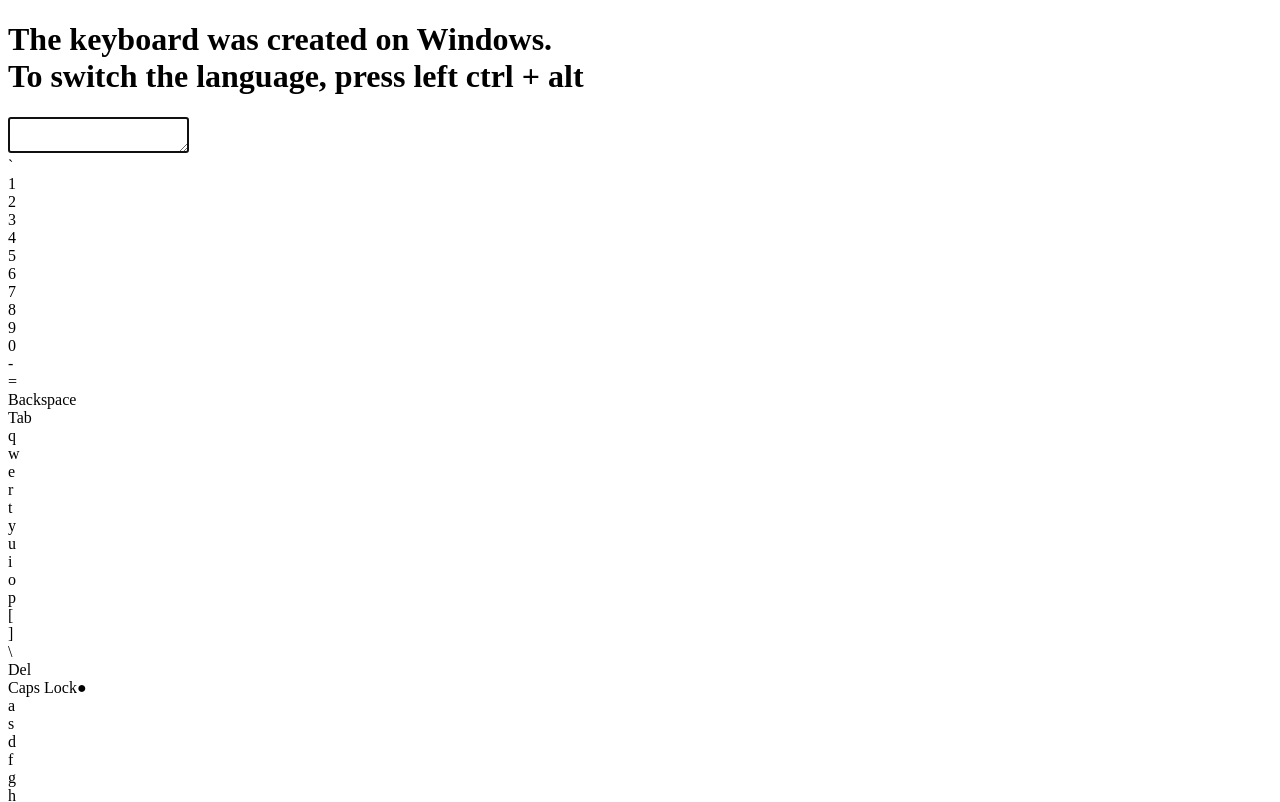
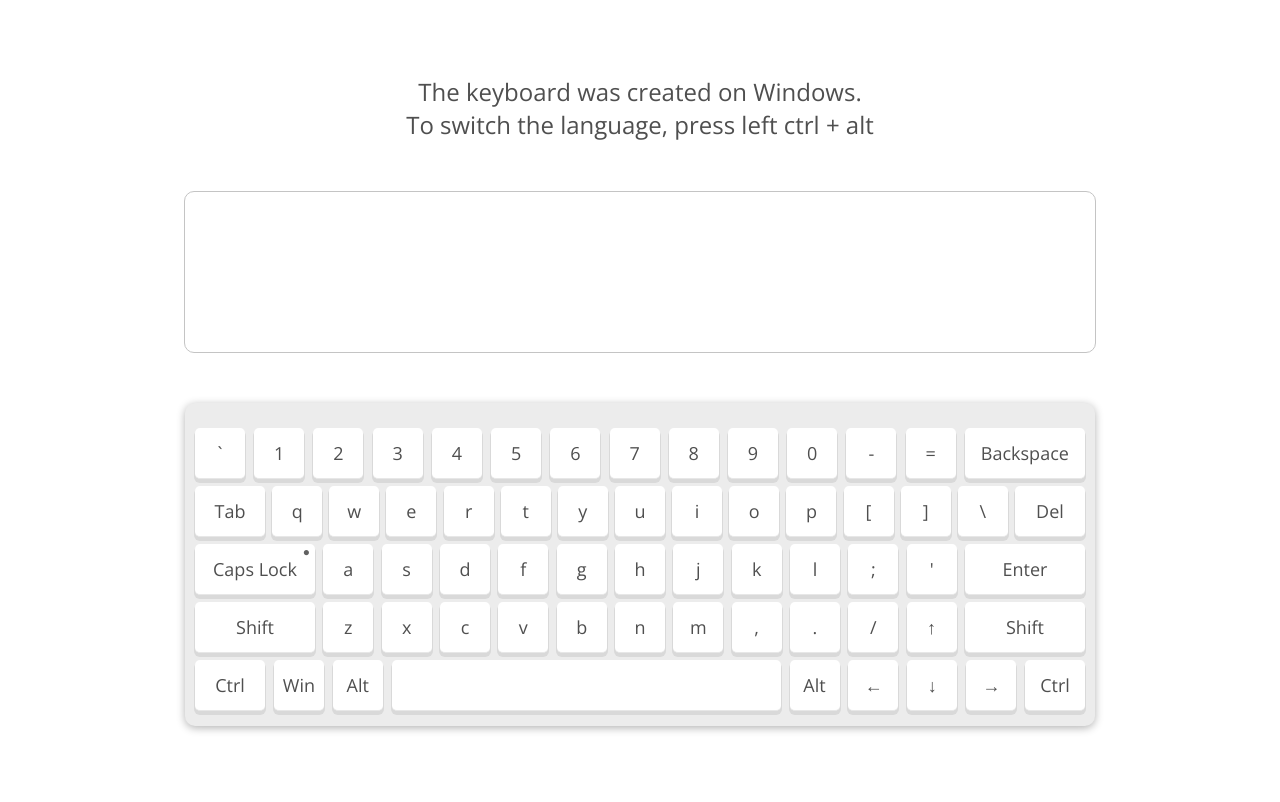
Before and after one commit to annabarnv/virtual-keyboard, a website with bundled scripts: page src/index.html in a window 1280 px wide. Shown: the top 802 px of the page. Built offline with nearby package versions, Linux system fonts and the light colour scheme.

Commit message:
style: add styles to the layout

```diff
--- a/src/sass/base/_base.scss
+++ b/src/sass/base/_base.scss
@@ -0,0 +1,31 @@
+@import url('https://fonts.googleapis.com/css2?family=Open+Sans&display=swap');
+
+body {
+    font-family: 'Open Sans', sans-serif;
+    font-size: 18px;
+    margin: 0;
+}
+
+h1 {
+    font-size: 24px;
+    color: #4f4f4f;
+    font-weight: 400;
+    text-align: center;
+    margin: 0;
+}
+
+.main {
+    display: flex;
+    height: 100vh;
+    overflow: hidden;
+  }
+
+.container {
+    width: 100%;
+    height: 100%;
+    display: flex;
+    flex-direction: column;
+    align-items: center;
+    justify-content: center;
+    gap: 50px;
+}
--- a/src/sass/layout/_keyboard.scss
+++ b/src/sass/layout/_keyboard.scss
@@ -0,0 +1,75 @@
+.keyboard {
+  max-width: 890px;
+  min-height: 100px;
+  background-color: #ececec;
+  padding: 25px 10px 15px 10px;
+  border-radius: 10px;
+  display: flex;
+  justify-content: space-between;
+  align-items: center;
+  flex-wrap: wrap;
+  gap: 7px;
+  box-shadow: rgba(0, 0, 0, 0.3) 0px 2px 8px;
+}
+
+.key-btn {
+  display: flex;
+  justify-content: center;
+  align-items: center;
+  height: 40px;
+  padding: 5px;
+  background: #fff;
+  border-bottom: 1px solid #e7e7e7;
+  box-shadow: 0 3px 0 1px #d9d9d9;
+  border-radius: 5px;
+  color: #4f4f4f;
+  cursor: pointer;
+  user-select: none;
+
+  &.small-btn {
+      width: 40px;
+  }
+
+  &.ctrl-right-btn {
+      width: 50px;
+  }
+
+  &.medium-btn {
+      width: 60px;
+  }
+
+  &.large-btn {
+      width: 110px;
+  }
+
+  &.xxl-btn {
+      width: 379px;
+  }
+}
+
+.key-btn.capslock {
+  position: relative;
+}
+
+.key-btn.pressed {
+  background: #eeeded;
+  color: #414141;
+  position: relative;
+  top: 3px;
+  box-shadow: 0 0 0 1px #e0e0e0;
+  border-bottom-color: #d9d9d9;
+  transition: 0.1s;
+}
+
+.capslock-status {
+  color: #616161;
+  font-size: 12px;
+  position: absolute;
+  top: -1px;
+  right: 5px;
+}
+
+.key-btn.active .capslock-status {
+  color: #8cf800;
+  text-shadow: 0 0 10px #73cb00,
+}
--- a/src/sass/layout/_textarea.scss
+++ b/src/sass/layout/_textarea.scss
@@ -0,0 +1,17 @@
+.textarea {
+  line-height: 22px;
+    width: 890px;
+    height: 140px;
+    resize: none;
+    border-radius: 10px;
+    border: 1px solid #ddd;
+    padding: 10px;
+    color: rgba(0, 0, 0, 0.7);
+    &:focus {
+      outline: none;
+      border: 1px solid darken(#ddd, 10%);
+    }
+    &[placeholder] {
+
+    }
+  }
```
Also changed, not shown: src/css/style.css, 1 other file.
